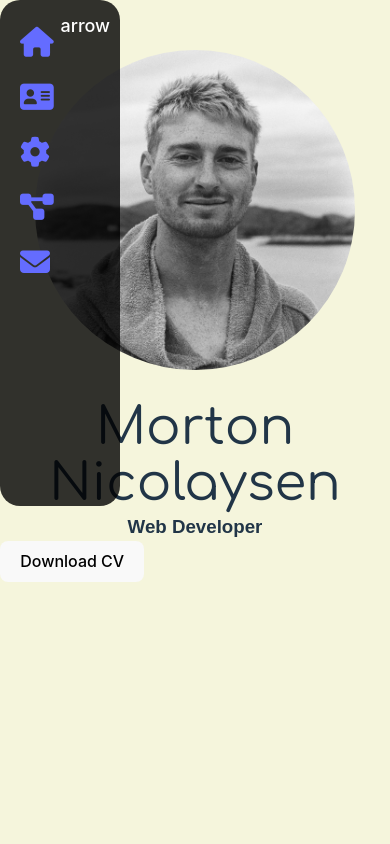
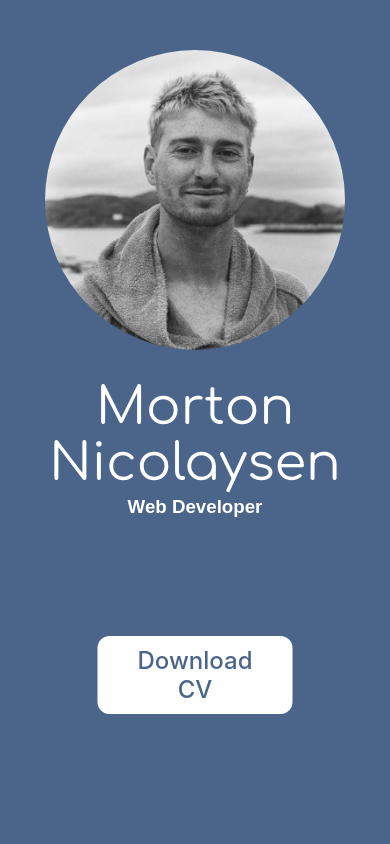
Before and after one commit to MNicolaysen/portfolio-site, a React (Vite) app in the folder portfolio-site/: page / in a window 390 px wide. Shown: the top 844 px of the page. Built offline with nearby package versions, Linux system fonts and the light colour scheme; a web font is replaced by a local one.

Commit message:
added mobile styling

```diff
--- a/portfolio-site/src/App.jsx
+++ b/portfolio-site/src/App.jsx
@@ -1,6 +1,4 @@
-import { Route, Routes } from "react-router-dom";
 import Header from "./components/Header";
-import Navbar from "./components/Navbar";
 import About from "./components/About";
 import Experience from "./components/Experience";
 import Projects from "./components/Projects";
@@ -8,22 +6,8 @@ import Contact from "./components/Contact";
 import './App.css';
 
 function App() {
-  const isSmallScreen = window.matchMedia("(max-width: 1000px)").matches;
-
   return (
     <div className="app">
-      {isSmallScreen ? (
-        <div>
-          <Routes>
-            <Route path="/" element={<Header />} />
-            <Route path="/about" element={<About />} />
-            <Route path="/experience" element={<Experience />} />
-            <Route path="/projects" element={<Projects />} />
-            <Route path="/contact" element={<Contact />} />
-          </Routes>
-          <Navbar />
-        </div>
-      ) : (
         <div className="container">
           <div className="left-components">
           <Header />
@@ -35,7 +19,6 @@ function App() {
             <Experience />
           </div>
         </div>
-      )}
     </div>
   );
 }
--- a/portfolio-site/src/components/Contact.css
+++ b/portfolio-site/src/components/Contact.css
@@ -1,7 +1,3 @@
-.contact {
-  height: 650px;
-}
-
 .contact-elements {
   display: flex;
   flex-direction: column;
@@ -66,11 +62,14 @@ button[type='submit'] {
 .contact-links {
   display: flex;
   justify-content: center;
+  padding: 0;
+  margin-bottom: 40px;
 }
 
 .contact-link {
-  margin: 10px;
+  margin: 20px 10px 0px 10px;
   font-size: 3rem;
+  list-style: none;
 }
 
 @media (min-width: 1000px) {
--- a/portfolio-site/src/components/Experience.css
+++ b/portfolio-site/src/components/Experience.css
@@ -34,7 +34,7 @@
 
 .experience .technical-skills-ul {
   display: grid;
-  grid-template-columns: repeat(2, 1fr);
+  grid-template-columns: repeat(3, 1fr);
   gap: 20px;
   padding: 0;
   margin: 0 auto;
--- a/portfolio-site/src/components/Header.css
+++ b/portfolio-site/src/components/Header.css
@@ -2,13 +2,13 @@
   width: 100%;
   height: 100vh;
   overflow: hidden;
-  background-color: beige;
+  background-color: #4a648a;
   z-index: -1;
 }
 
 .profile-pic {
-  width: 320px;
-  height: 320px;
+  width: 300px;
+  height: 300px;
   object-fit: cover;
   border-radius: 50%;
 }
@@ -24,11 +24,26 @@
 .heading {
   margin-bottom: 0px;
   font-family: 'Comfortaa', cursive;
+  color: white;
 }
 
 .subheading {
   margin-top: 0px;
   font-family: 'Fira Sans Condensed', sans-serif;
+  color: white;
+}
+
+.header button {
+  padding: 10px 20px;
+  border: none;
+  border-radius: 12px;
+  font-size: 1.5rem;
+  color: #4a648a;
+  background-color: white;
+  position: absolute;
+  top: 80%;
+  left: 50%;
+  transform: translate(-50%, -50%);
 }
 
 .header h1,
@@ -77,12 +92,10 @@
 
   .header h1 {
     font-size: 1.7rem;
-    color: white;
   }
 
   .header h3 {
     font-size: 1.1rem;
-    color: white;
   }
 
   .contact-link-header {
--- a/portfolio-site/src/components/Navbar.css
+++ /dev/null
@@ -1,51 +0,0 @@
-.navbar {
-  position: fixed;
-  top: 0;
-  left: 0px;
-  width: 100px;
-  height: 60%;
-  border-radius: 20px;
-  padding-left: 20px;
-  display: flex;
-  flex-direction: column;
-  justify-content: flex-start;
-  align-items: flex-start;
-  background-color: rgba(0, 0, 0, 0.8);
-  transition: transform 0.3s ease;
-  z-index: 9999;
-  font-size: 30px;
-}
-
-.navbar-visible {
-  transform: translateX(250px);
-}
-
-.navbar-toggle {
-  position: absolute;
-  top: 10px;
-  left: 100%;
-  transform: translateX(-100%);
-  padding: 5px 10px;
-  font-size: 18px;
-  background-color: transparent;
-  border-style: none;
-  text-decoration: none;
-  color: white;
-}
-
-.navbar ul {
-  display: flex;
-  flex-direction: column;
-  list-style: none;
-  padding-left: 0;
-  margin-top: 20px;
-}
-
-.navbar li {
-  margin-bottom: 10px;
-}
-
-.navbar-item {
-  margin-bottom: 10px;
-  color: white;
-}
--- a/portfolio-site/src/components/Navbar.jsx
+++ /dev/null
@@ -1,73 +0,0 @@
-import React, { useState, useEffect } from 'react';
-import { Link, useMatch, useLocation } from 'react-router-dom';
-import PropTypes from 'prop-types';
-import './Navbar.css';
-
-export default function Navbar() {
-  const [isAtBottom, setIsAtBottom] = useState(false);
-  const [navbarVisible, setNavbarVisible] = useState(false);
-
-  useEffect(() => {
-    const handleScroll = () => {
-      const windowHeight = window.innerHeight;
-      const documentHeight = document.documentElement.scrollHeight;
-      const scrollTop = document.documentElement.scrollTop || document.body.scrollTop;
-
-      setIsAtBottom(windowHeight + scrollTop >= documentHeight);
-    };
-
-    window.addEventListener('scroll', handleScroll);
-    return () => {
-      window.removeEventListener('scroll', handleScroll);
-    };
-  }, []);
-
-  const toggleNavbar = () => {
-    setNavbarVisible((prevState) => !prevState);
-  };
-
-  return (
-    <nav className={`navbar ${isAtBottom ? 'navbar-hidden' : ''}`}>
-      <div className="navbar-container">
-      <button className="navbar-toggle" onClick={toggleNavbar}>
-        arrow
-      </button>
-        <ul>
-          <CustomLink to="/" className="navbar-btn">
-            <i className="fa-solid fa-house"></i>
-          </CustomLink>
-          <CustomLink to="/about" className="navbar-btn">
-            <i className="fa-solid fa-address-card"></i>
-          </CustomLink>
-          <CustomLink to="/experience" className="navbar-btn">
-            <i className="fa-solid fa-gear"></i>
-          </CustomLink>
-          <CustomLink to="/projects" className="navbar-btn">
-            <i className="fa-solid fa-diagram-project"></i>
-          </CustomLink>
-          <CustomLink to="/contact" className="navbar-btn">
-            <i className="fa-solid fa-envelope"></i>
-          </CustomLink>
-        </ul>
-      </div>
-    </nav>
-  );
-}
-
-function CustomLink({ to, children, ...props }) {
-  const { pathname } = useLocation();
-  const isActive = useMatch(to)?.pathname === pathname;
-
-  return (
-    <li className={isActive ? 'active' : ''}>
-      <Link to={to} {...props}>
-        {children}
-      </Link>
-    </li>
-  );
-}
-
-CustomLink.propTypes = {
-  to: PropTypes.string.isRequired,
-  children: PropTypes.node.isRequired,
-};
```
